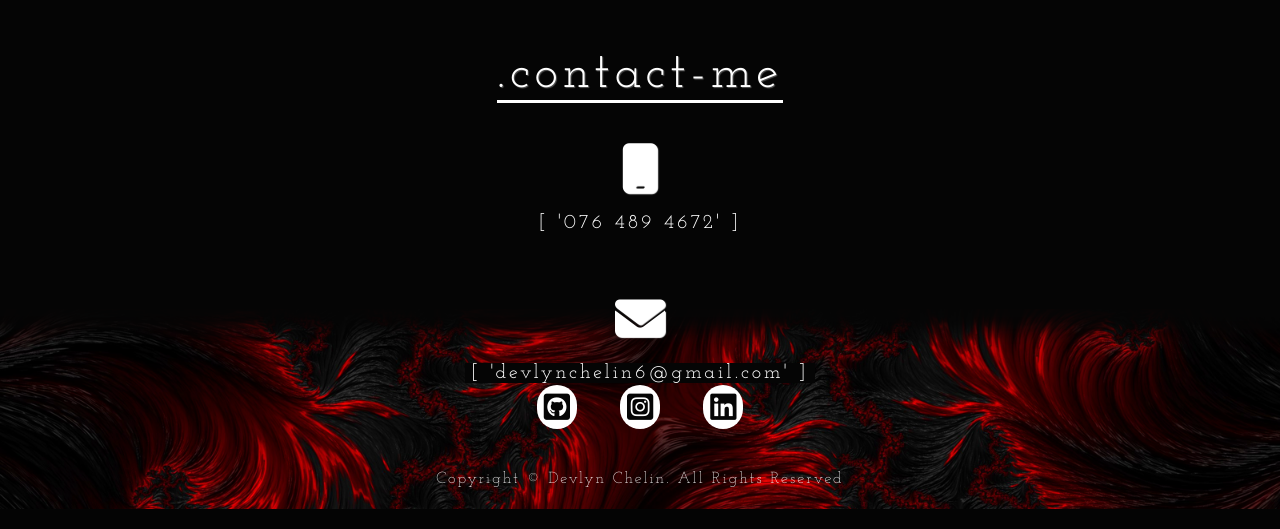
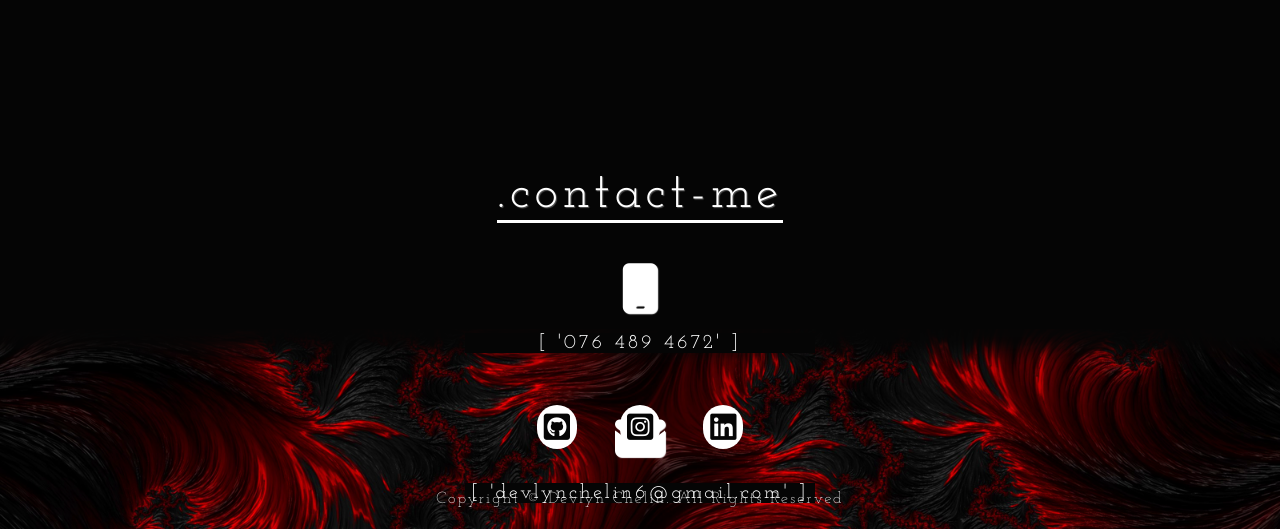
Before and after one commit to DChelin/chelin.dev, a PHP site: page / in a window 1280 px wide. Shown: the part 3333-3862 px from the top of the page. Run offline with PHP 8.4, Linux system fonts and the light colour scheme; some libraries are stand-ins or nearby versions; some web fonts are replaced.

Commit message:
Update style.css

```diff
--- a/style.css
+++ b/style.css
@@ -382,12 +382,12 @@
 
 .section-4{
     width: 100%;
-    height: 75vh;
+    height: 100%;
+    padding:12rem 0 10rem 0;
     background-color: #050505;
     display: flex;
     flex-direction: column;
     align-items: center;
-    justify-content: space-evenly;
 }
 
 
```
